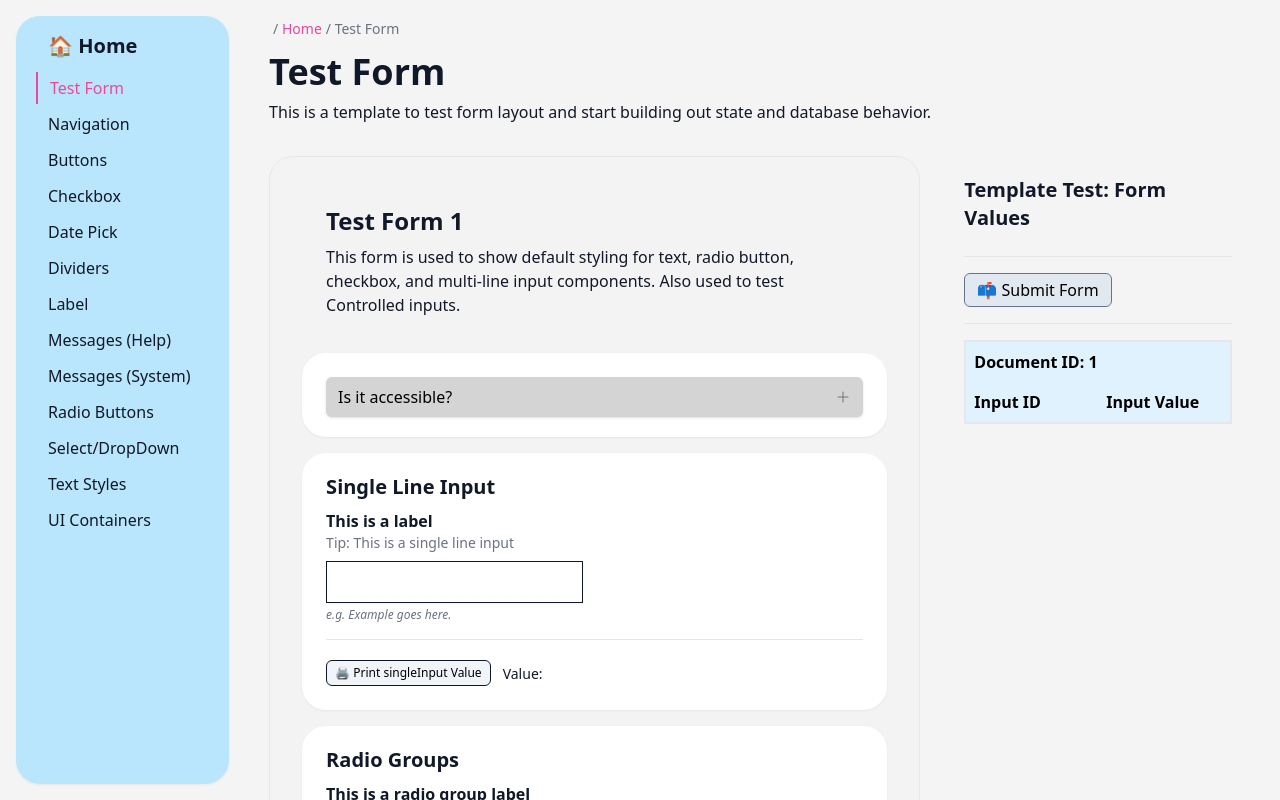
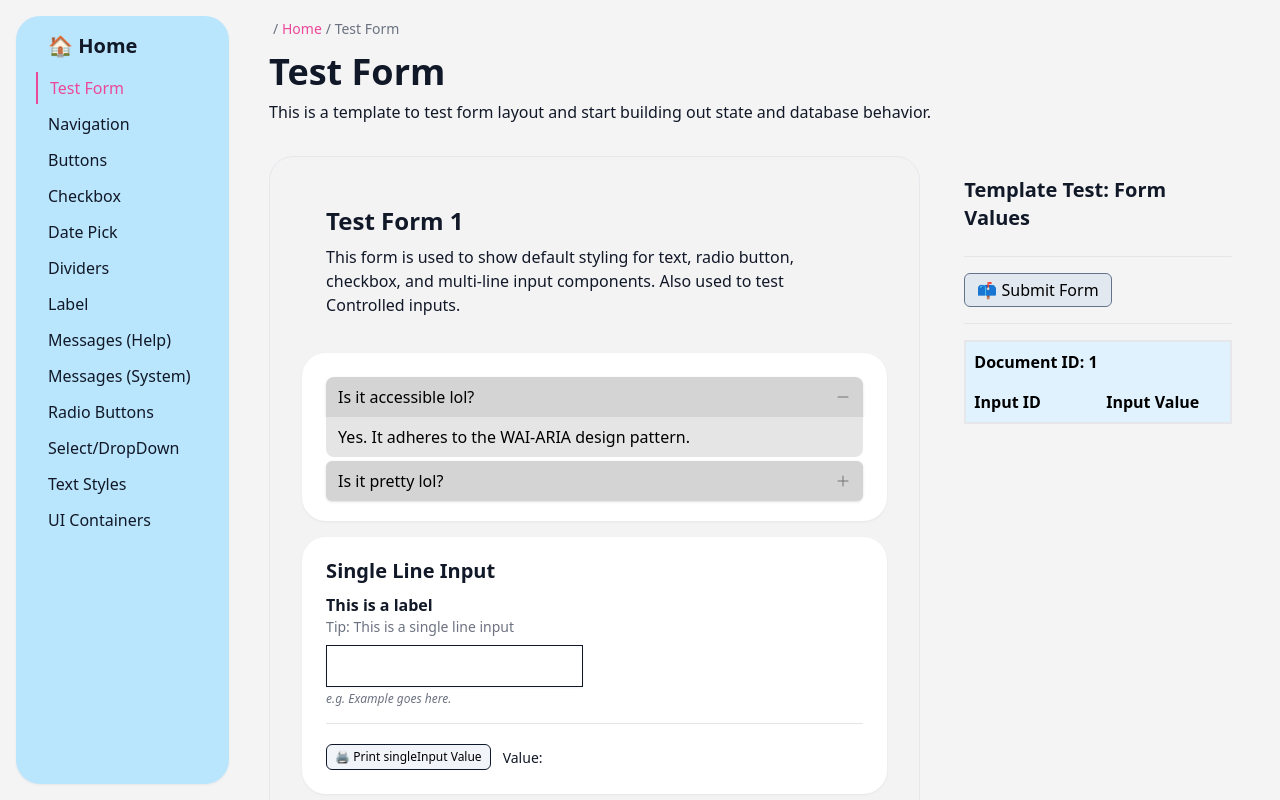
Before and after one commit to tayv/Project-Bubblegum, a Next.js app: page /forms/test-form in a window 1280 px wide. Built offline with nearby package versions, Linux system fonts and the light colour scheme.

Commit message:
added map to render individual items

```diff
--- a/components/atoms/Accordion.tsx
+++ b/components/atoms/Accordion.tsx
@@ -22,59 +22,49 @@ type AccordionProps = {
 //   )
 // })
 
-const Accordion = () => (
-  <AccordionRadix.Root
-    className="flex flex-col shrink rounded-md"
-    type="single"
-   // defaultValue="item-1"
-    collapsible
-  >
+const renderAccordionItems = (accordionItems) => {
 
-    <AccordionRadix.Item value="item-1" className="mt-1">
+  return accordionItems.map((item: {value: string, headerText: string, contentText: string}) => (
+
+      <AccordionRadix.Item value={item.value} className="mt-1">
       <AccordionRadix.Header className="group flex shadow bg-neutral-300 data-[state=closed]:rounded-md data-[state=open]:rounded-tl-lg data-[state=open]:rounded-tr-lg">
 
         <AccordionRadix.Trigger className="inline-flex justify-between items-center px-3 py-2 w-full text-left">
-        Is it accessible?
+          {item.headerText}
           <PlusIcon className="group-data-[state=open]:hidden h-4 w-4 text-neutral-500 " />
           <MinusIcon className="group-data-[state=closed]:hidden h-4 w-4 text-neutral-500 " />
         </AccordionRadix.Trigger>
         </AccordionRadix.Header>
 
         <AccordionRadix.Content className="data-[state=closed]:w-60 data-[state=open]:w-full bg-neutral-200 px-3 py-2 rounded-br-lg rounded-bl-lg">
-        Yes. It adheres to the WAI-ARIA design pattern.
+          {item.contentText}
         </AccordionRadix.Content>
       </AccordionRadix.Item>
 
+  ))
+}
+
+const Accordion:FC<AccordionProps> = () => (
+  <AccordionRadix.Root
+    className="flex flex-col shrink rounded-md"
+    type="single"
+    defaultValue="item-1"
+    collapsible
+  >
+
+    { renderAccordionItems([{
+        value: "item-1",
+        headerText: "Is it accessible lol?",
+        contentText: "Yes. It adheres to the WAI-ARIA design pattern."
+      },
+      { value: "item-2",
+        headerText: "Is it pretty lol?",
+        contentText: "Not yet"
+      }
+    ]) }
 
   </AccordionRadix.Root>
 
-
-//   <Accordion.Root type="single" collapsible className="flex shrink" > {/* Flex shrink used since can't change Root styles like width using Data Attributes */}
-//   <Accordion.Item value={"CalendarOpen"} className="mt-1 ">
-//     <Accordion.Header className="group flex shadow data-[state=closed]:w-48 data-[state=open]:w-full bg-neutral-200 data-[state=closed]:rounded-md data-[state=open]:rounded-tl-lg data-[state=open]:rounded-tr-lg">
-//       <Accordion.Trigger className="inline-flex justify-between items-center px-3 py-2 w-full text-left ">
-
-//       { /* Integrated an input field into Accordian Header so that the form has an input value to submit */}
-//         <div className="inline-flex align-left">
-
-//           <input
-//             name="name"
-//             readOnly
-//             type="text"
-//             className="shrink w-full p-0 m-0 bg-transparent border-none focus:ring-0 text-black cursor-pointer"
-//             value="this is a test"
-//           />
-//         </div>
-
-
-//       </Accordion.Trigger>
-//     </Accordion.Header>
-
-//     <Accordion.Content className="data-[state=closed]:w-60 data-[state=open]:w-full">
-//       Here's some content
-//     </Accordion.Content>
-//   </Accordion.Item>
-// </Accordion.Root>
  )
 
 export default Accordion
```
Lines whose indentation alone changed are shown as unchanged.
